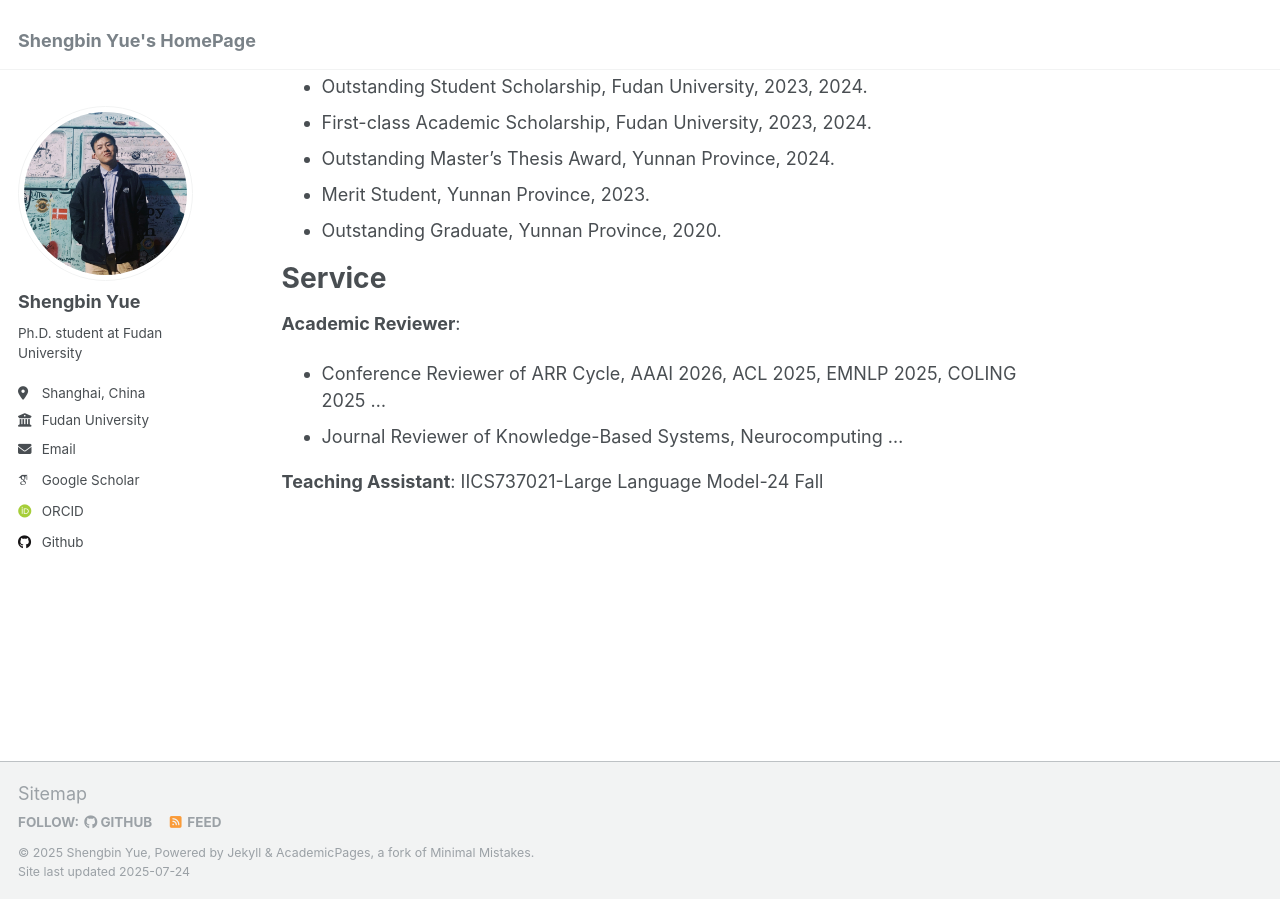
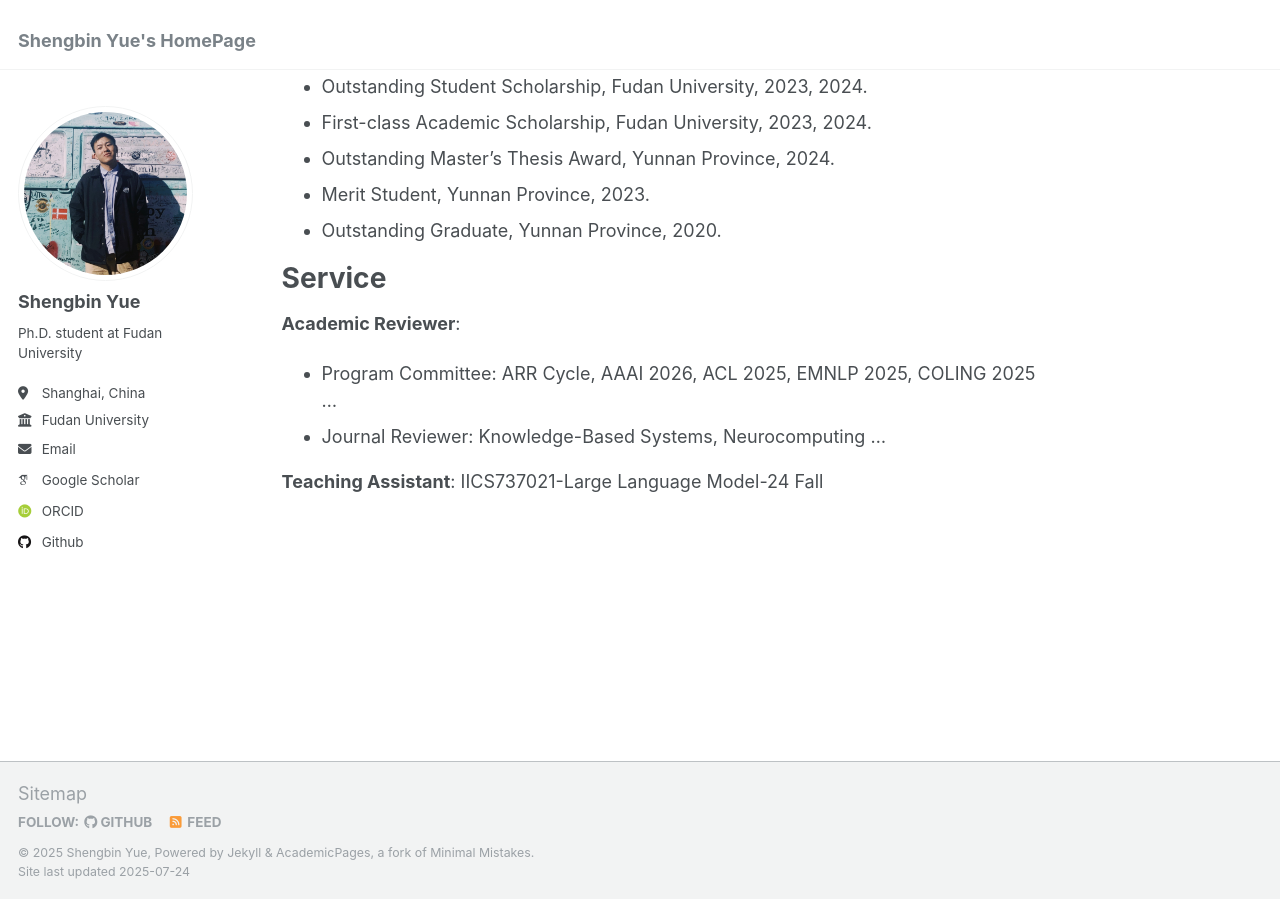
Before and after one commit to yueshengbin/yueshengbin.github.io, a Jekyll site: the page built from _pages/about.md, in a window 1280 px wide and 900 px high, scrolled down 2308 px. Built offline with Jekyll 4.4.1, drawn with Linux system fonts in a browser that asks for light colours; some web fonts are replaced.

Commit message:
Update about.md

```diff
--- a/_pages/about.md
+++ b/_pages/about.md
@@ -80,7 +80,7 @@ Service
 ======
 **Academic Reviewer**:
 
-* Conference Reviewer of ARR Cycle, AAAI 2026, ACL 2025, EMNLP 2025, COLING 2025 …
-* Journal Reviewer of Knowledge-Based Systems, Neurocomputing …
+* Program Committee: ARR Cycle, AAAI 2026, ACL 2025, EMNLP 2025, COLING 2025 …
+* Journal Reviewer: Knowledge-Based Systems, Neurocomputing …
 
 **Teaching Assistant**: IICS737021-Large Language Model-24 Fall
```
